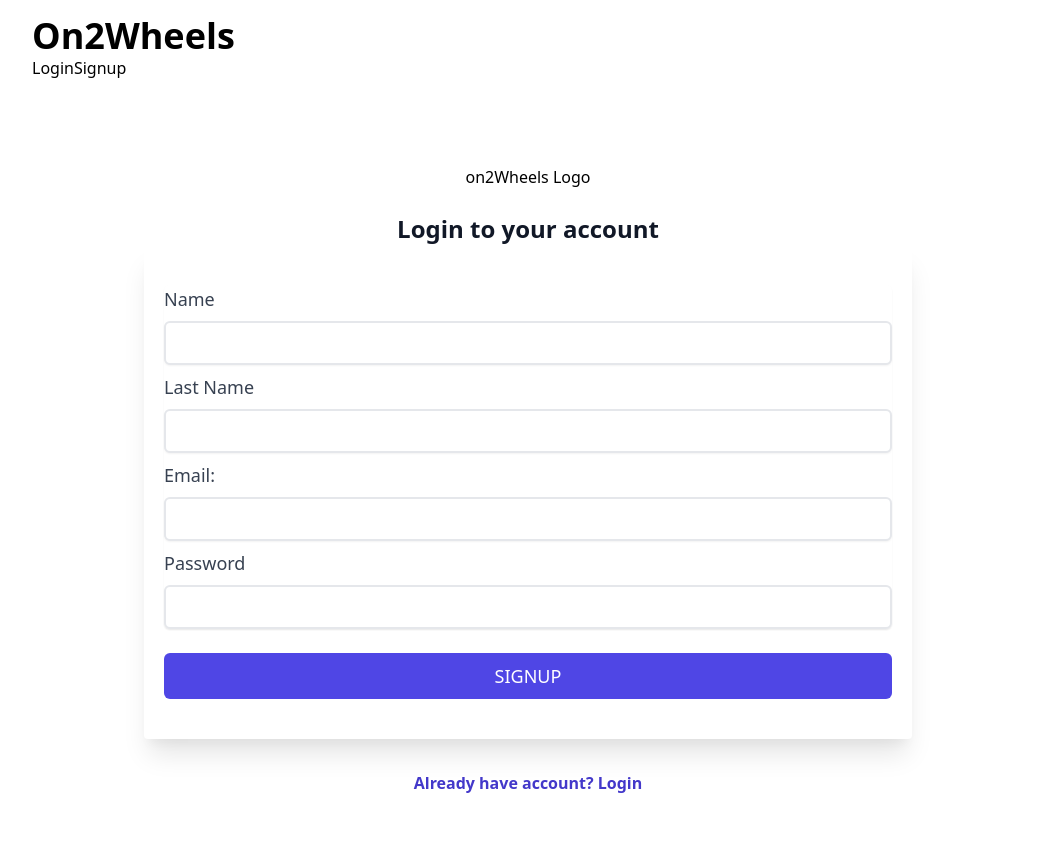
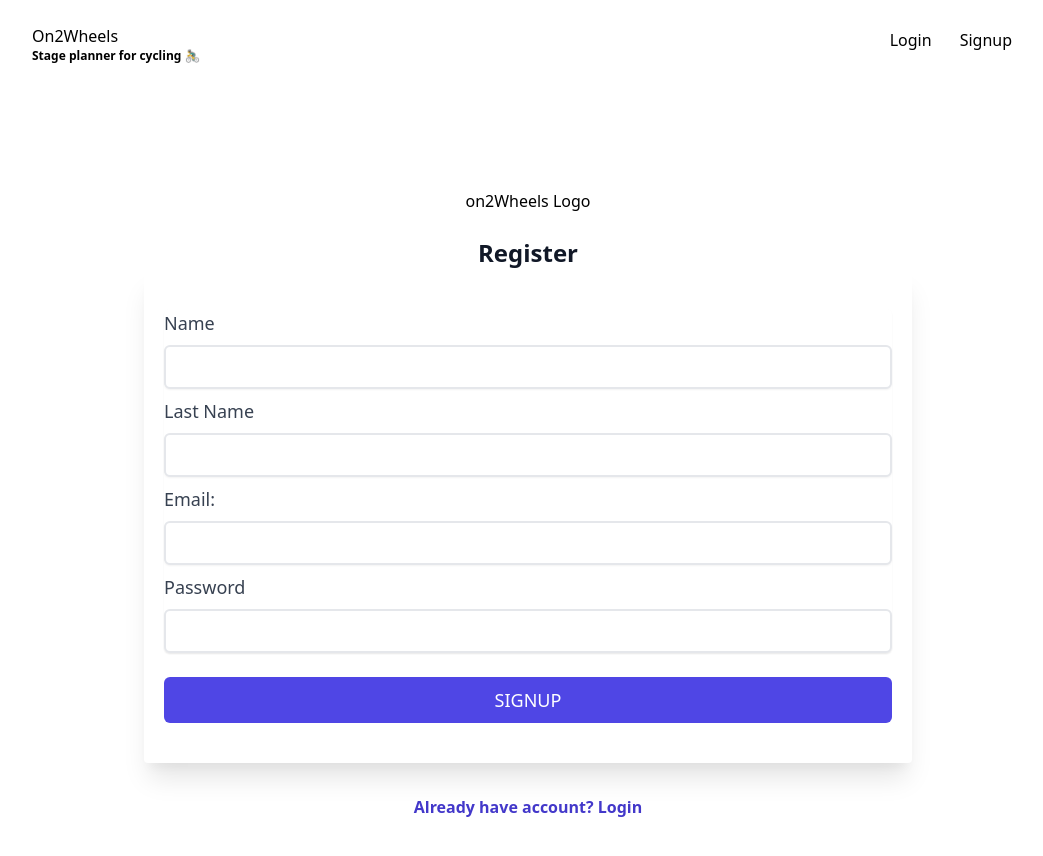
Before and after one commit to on2wheels-es/front-end, a React (Create React App) app: page /signup in a window 1280 px wide. Shown: the top 856 px of the page, without its empty margins (112-1155 px from the left). Built offline with nearby package versions, Linux system fonts and the light colour scheme; no server answers.

Commit message:
adds basic styles and html struture to navbar

```diff
--- a/src/App.js
+++ b/src/App.js
@@ -1,10 +1,10 @@
 import React, { Component } from 'react';
 import { Switch, Route } from 'react-router-dom';
 
-import Navbar from './components/Navbar';
+import Navbar from './components/Header';
 import PrivateRoute from './components/PrivateRoute';
 import AnonRoute from './components/AnonRoute';
-import Private from './pages/Profile';
+import Profile from './pages/Profile';
 import Signup from './pages/Signup';
 import Login from './pages/Login';
 import HomePage from './pages/HomePage';
@@ -18,13 +18,12 @@ class App extends Component {
 		}
 		return (
 			<>
-				<h1>On2Wheels</h1>
 				<Navbar />
 				<Switch>
 					<Route exact path="/" component={HomePage} />
 					<AnonRoute path="/signup" component={Signup} />
 					<AnonRoute path="/login" component={Login} />
-					<PrivateRoute path="/private" component={Private} />
+					<PrivateRoute path="/profile" component={Profile} />
 				</Switch>
 			</>
 		);
--- /dev/null
+++ b/src/components/Header.jsx
@@ -0,0 +1,37 @@
+import React, { Component } from 'react';
+import { Link } from 'react-router-dom';
+
+import { withAuth } from '../providers/AuthProvider';
+
+class Header extends Component {
+	render() {
+		const { user, isLoggedIn, logout } = this.props;
+		return (
+			<header className="py-2 mb-8">
+				<div className=" flex justify-between">
+           <div className="site-title">
+              <p>On2Wheels</p>
+              <p className="subtitle">Stage planner for cycling 🚴‍♂️</p>
+           </div>
+					<nav>
+						<ul className="flex justify-center p-0">
+							{isLoggedIn ? (
+								<>
+									<Link to="/profile"><li  className="text-center py-1 px-4 ml-8 rounded-lg hover:bg-indigo-500 hover:underline">Hi, {user.firstName}</li></Link>
+									<button onClick={logout} className="button-indigo">Logout</button>
+								</>
+							) : (
+								<>
+									<Link to="/login"><li className="text-center py-1 px-3 ml-1 rounded-lg hover:bg-indigo-500 hover:underline focus:ring-2 focus:ring-purple-600 focus:border-transparent">Login</li></Link>
+									<Link to="/signup"><li  className="text-center py-1 px-3 ml-1 rounded-lg hover:bg-indigo-500 hover:underline">Signup</li></Link>
+								</>
+							)}
+						</ul>
+					</nav>
+				</div>
+			</header>
+		);
+	}
+}
+
+export default withAuth(Header);
--- a/src/components/Navbar.jsx
+++ /dev/null
@@ -1,27 +0,0 @@
-import React, { Component } from 'react';
-import { Link } from 'react-router-dom';
-
-import { withAuth } from '../providers/AuthProvider';
-
-class Navbar extends Component {
-	render() {
-		const { user, isLoggedIn, logout } = this.props;
-		return (
-			<div>
-				{isLoggedIn ? (
-					<>
-						<p>username: {user.firstName}</p>
-						<button onClick={logout}>Logout</button>
-					</>
-				) : (
-					<>
-						<Link to="/login">Login</Link>
-						<Link to="/signup">Signup</Link>
-					</>
-				)}
-			</div>
-		);
-	}
-}
-
-export default withAuth(Navbar);
--- a/src/index.css
+++ b/src/index.css
@@ -24,6 +24,10 @@
     @apply no-underline hover:underline focus:underline ;
   }
 
+  .subtitle {
+    @apply font-bold text-xs m-0;
+  }
+
 }
 
 /* Base Components */
--- a/src/pages/HomePage.jsx
+++ b/src/pages/HomePage.jsx
@@ -5,7 +5,7 @@ function HomePage() {
     <>
       <main className="flex flex-col space-y-4">
         <div className="py-10 border-2">
-          <p>Here would go the SearchBar Component</p>
+          <p>SearchBar Component</p>
         </div>
         <div className="py-10 border-2">
           <p>Popular Locations Component</p>
--- a/src/pages/Signup.jsx
+++ b/src/pages/Signup.jsx
@@ -30,7 +30,7 @@ class Signup extends Component {
 			<div className="form-container">
 				<div className="text-center">
 					<p>on2Wheels Logo</p>
-					<h2 className="mt-6 text-center font-extrabold text-gray-900">Login to your account</h2>
+					<h2 className="mt-6 text-center font-extrabold text-gray-900">Register</h2>
 				</div>
 				<form className="form" onSubmit={this.handleFormSubmit}>
 					<div className="rounded-md shadow-sm flex-col space-y-2">
```
